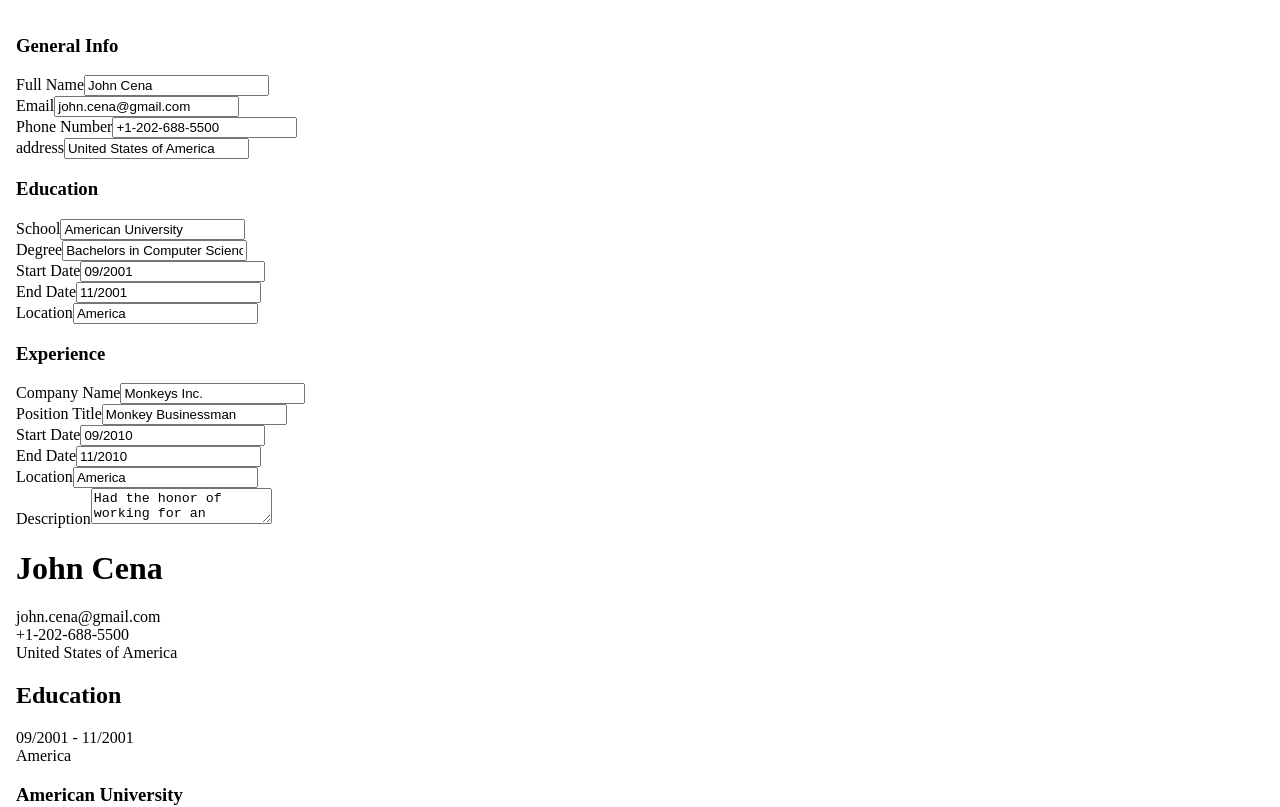
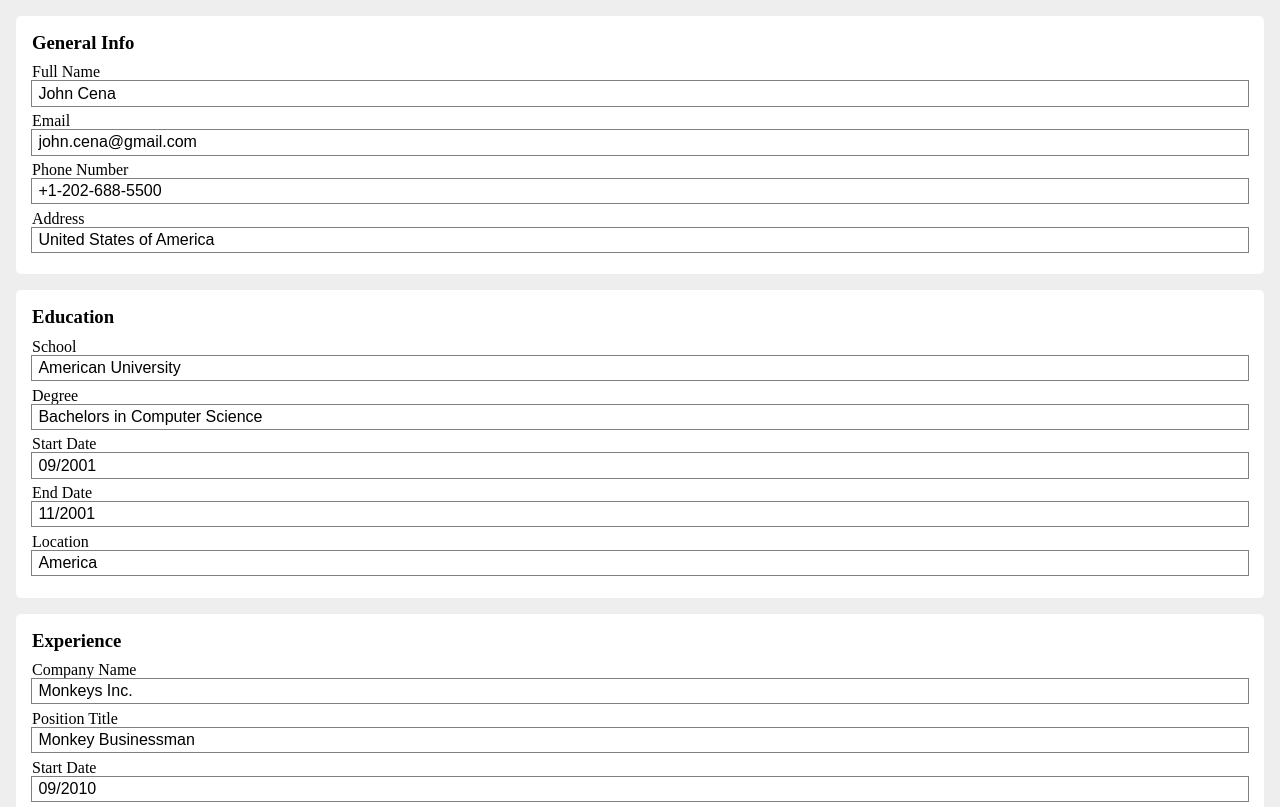
Before and after one commit to pixie-cheeks/cv-application, a React (Vite) app: page / in a window 1280 px wide. Shown: the top 807 px of the page. Built offline with nearby package versions, Linux system fonts and the light colour scheme.

Commit message:
Begin styling

```diff
--- a/src/components/General/General.jsx
+++ b/src/components/General/General.jsx
@@ -28,7 +28,7 @@ function General({ content, setContent }) {
         onChange={(e) => setValue({ phone: e.target.value })}
       />
       <Input
-        label="address"
+        label="Address"
         id="address"
         value={address}
         onChange={(e) => setValue({ address: e.target.value })}
--- /dev/null
+++ b/src/components/Resume/Resume.css
@@ -0,0 +1,36 @@
+.resume {
+  box-shadow: 0 0 5px hsla(0deg 0 0 / 50%);
+  font-size: 1.2rem;
+}
+
+.resume__head {
+  background-color: #212121;
+  padding: 2em 0;
+  text-align: center;
+  color: white;
+}
+
+.resume__full-name {
+  margin: 0;
+  margin-bottom: 0.5em;
+}
+
+.resume__contact-info {
+  display: flex;
+  flex-wrap: wrap;
+  gap: 1em;
+  place-content: center center;
+  margin: 0 auto;
+}
+
+.resume__body {
+  background-color: white;
+  padding: 2em;
+}
+
+.education__header {
+  box-sizing: border-box;
+  background-color: #eef1f3;
+  padding: 0.5em 0;
+  text-align: center;
+}
--- a/src/components/Resume/Resume.jsx
+++ b/src/components/Resume/Resume.jsx
@@ -1,3 +1,5 @@
+import './Resume.css';
+
 function GeneralInfo({ content }) {
   const { fullName, email, phone, address } = content;
   return (
--- a/src/index.css
+++ b/src/index.css
@@ -3,5 +3,41 @@
 }
 
 .page {
+  background-color: #eee;
+  padding: 1em;
+  font-size: 1rem;
+}
+
+.card {
+  margin-bottom: 1em;
+  border-radius: 5px;
+  background-color: white;
   padding: 1em;
 }
+
+.card__title {
+  margin: 0;
+  margin-bottom: 0.5em;
+}
+
+.field {
+  display: flex;
+  flex-direction: column;
+  margin-bottom: 0.4em;
+}
+
+.card__input {
+  outline: 1px solid gray;
+  border: none;
+  padding: 0.2em 0.4em;
+  font-size: 1rem;
+}
+
+.card__textarea {
+  min-height: 8em;
+  resize: none;
+}
+
+.card__input:focus {
+  outline: 1px solid black;
+}
--- a/src/utils/Input.jsx
+++ b/src/utils/Input.jsx
@@ -8,9 +8,10 @@ function Input({
 }) {
   const className = 'card__input';
   const input = textarea ? (
-    <textarea name={id} {...{ id, className, onChange }}>
-      {value}
-    </textarea>
+    <textarea
+      name={id}
+      {...{ id, className: `${className} card__textarea`, onChange, value }}
+    />
   ) : (
     <input {...{ type, value, id, className, onChange }} />
   );
```
